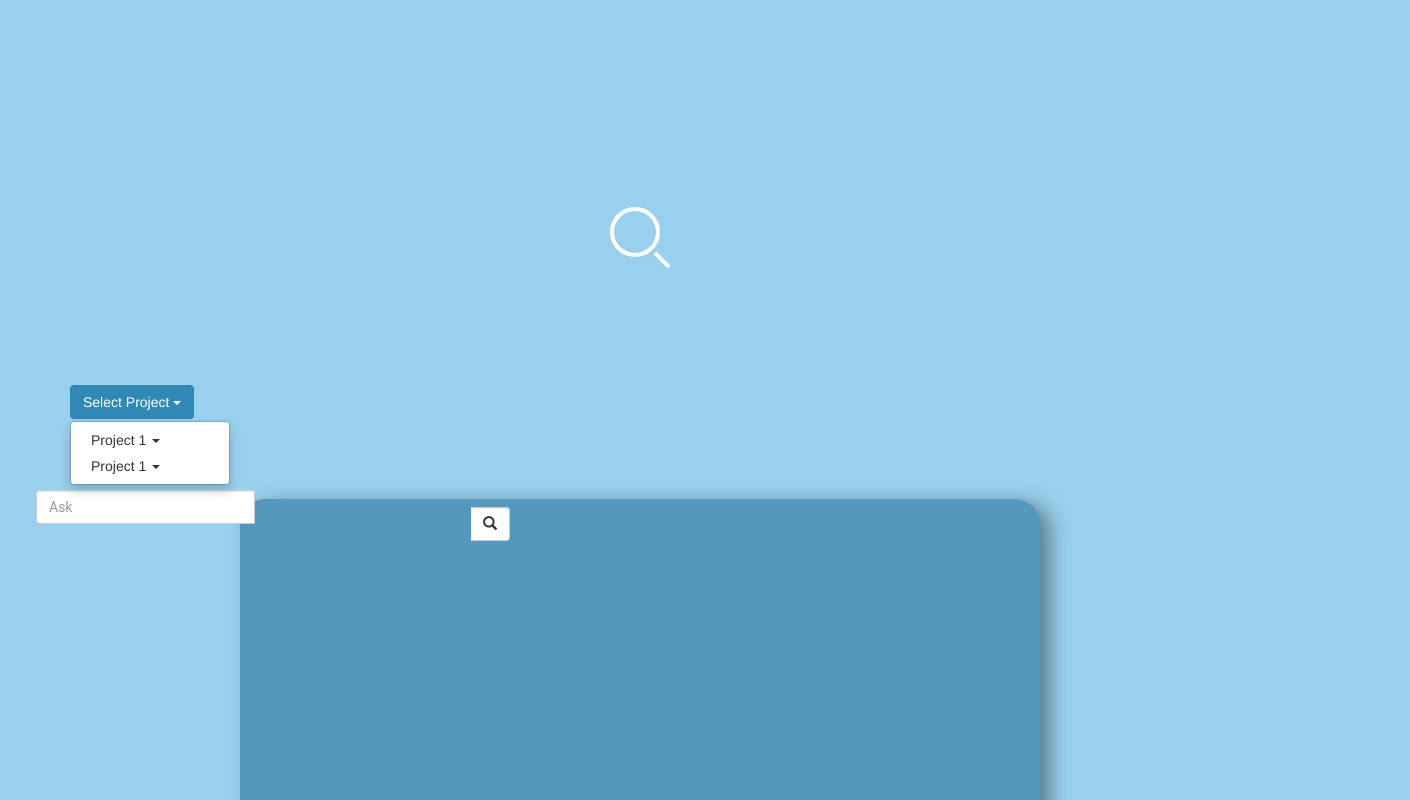
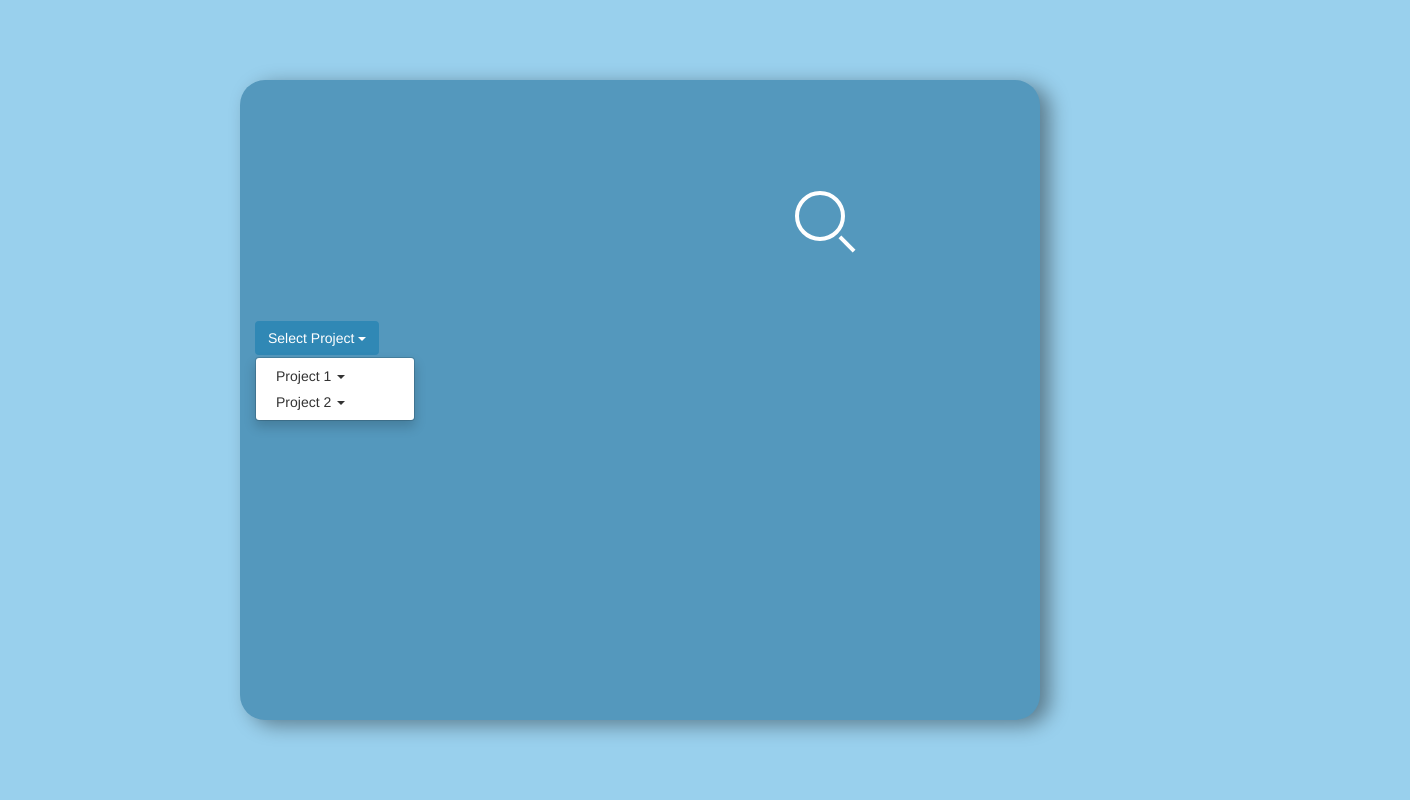
Before and after one commit to clrkwng/calhacks5.0, a plain HTML site: page index.html in a window 1280 px wide. Both pictures are taken after a click on the button "Select Project". Shown: the top 800 px of the page, 1410 px wide, since content can reach past the window. Drawn offline with nearby package versions, Linux system fonts and the light colour scheme.

Commit message:
non working code

```diff
--- a/index.html
+++ b/index.html
@@ -7,6 +7,8 @@
     <title>&lt;Project title&gt;</title>
 </head>
 <body>
+<div class="question-container">
+    <div class="question">
         <div class="container make-halfway">
             <div class="row">
                 <div class="col-md-12">
@@ -38,7 +40,7 @@
                             </li>
                             <li class="dropdown-submenu">
                                 <a class="test" data-toggle="dropdown" href="#" tabindex="-1">
-                                Project 1
+                                    Project 2
                                     <span class="caret"></span>
                                 </a>
                                 <ul class="dropdown-menu">
@@ -51,18 +53,10 @@
                 </div>
             </div>
         </div>
-    <div class="question-container">
-        <div class="question">
-            <form class="navbar-form" role="search">
-                <div class="input-group add-on">
-                    <input class="form-control" placeholder="Ask" name="srch-term" id="srch-term" type="text">
-                    <div class="input-group-btn">
-                    <button class="btn btn-default" type="submit"><i class="glyphicon glyphicon-search"></i></button>
     </div>
 </div>
-            </form>
-        </div>
-    </div>
+
+
 
     <script src="https://ajax.googleapis.com/ajax/libs/jquery/2.1.3/jquery.min.js"></script>
     <script src="https://maxcdn.bootstrapcdn.com/bootstrap/3.3.7/js/bootstrap.min.js" integrity="sha384-Tc5IQib027qvyjSMfHjOMaLkfuWVxZxUPnCJA7l2mCWNIpG9mGCD8wGNIcPD7Txa" crossorigin="anonymous"></script>
--- a/js/index.js
+++ b/js/index.js
@@ -17,3 +17,9 @@ $(document).ready(function(){
         e.preventDefault();
     });
 });
+$('.dropdown-submenu a.test').click( function (event) {
+    event.preventDefault();
+    var nextSibling = $(this).next();
+    nextSibling.toggleClass("dropped");
+    $('.dropped').not(nextSibling).removeClass('dropped');
+});
```
Lines whose indentation alone changed are shown as unchanged.
